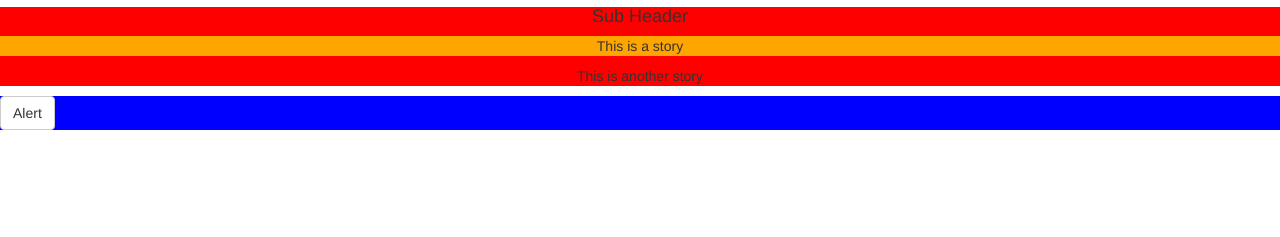
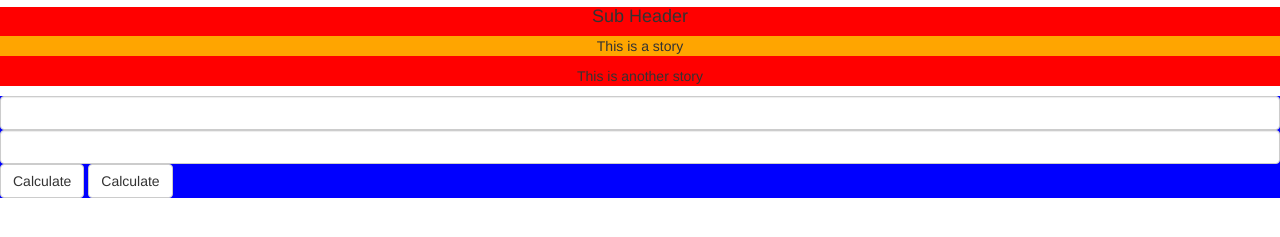
Before and after one commit to mjbaucas/HTML-Javascript-Playground, a plain HTML site: page index.html in a window 1280 px wide. Shown: the part 63-300 px from the top of the page. Drawn offline with nearby package versions, Linux system fonts and the light colour scheme.

Commit message:
Separated files into javascript, html and css files

```diff
--- a/index.html
+++ b/index.html
@@ -7,13 +7,20 @@
 
 	<link rel="stylesheet" href="https://maxcdn.bootstrapcdn.com/bootstrap/3.3.7/css/bootstrap.min.css" crossorigin="anonymous">
 
-	<!-- 	<script
+		<!-- local js -->
+		<script src="index.js" crossorigin="anonymous"></script>
+
+		<!-- jQuery -->
+		<script
 		  src="https://code.jquery.com/jquery-3.1.1.min.js"
 		  integrity="sha256-hVVnYaiADRTO2PzUGmuLJr8BLUSjGIZsDYGmIJLv2b8="
 		  crossorigin="anonymous">
 		</script>
 
-		<script src="https://maxcdn.bootstrapcdn.com/bootstrap/3.3.7/js/bootstrap.min.js" crossorigin="anonymous"></script> -->
+		<!-- Bootsctrap js -->
+		<script src="https://maxcdn.bootstrapcdn.com/bootstrap/3.3.7/js/bootstrap.min.js" crossorigin="anonymous"></script>
+
+
 </head>
 <body>
 	<!-- Title -->
@@ -31,13 +38,40 @@
 
 	<!-- Footer -->
 	<div class="footer">
-		<button class="btn btn-default" onclick="test('Jayson')">Alert</button>
+		<input type="number" class="form-control" id="numberOne">
+		<input type="number" class="form-control" id="numberTwo">
+		<button class="btn btn-default" onclick="calculate('add')">Calculate</button>
+		<button class="btn btn-default" onclick="calculate('subtract')">Calculate</button>
 	</div>
 </body>
 
 <script>
-	function test(name){
-		alert(name);
+	function calculate(type){
+		var numberOne = parseInt($("#numberOne").val());
+		var numberTwo = parseInt($("#numberTwo").val());
+		console.log(numberOne, numberTwo);
+		var answer;
+
+		if(type == "add"){
+			answer = add(numberOne, numberTwo);
+		}
+		else if(type == "subtract"){
+			answer = subtract(numberOne, numberTwo);
+		}
+
+		console.log(answer);
+	}
+
+	function add (a,b){
+		var c;
+		c = a + b;
+		return c;
+	}
+
+	function subtract (a,b){
+		var c;
+		c = a - b;
+		return c;
 	}
 </script>
 </html>
--- /dev/null
+++ b/index.js
@@ -0,0 +1,27 @@
+function calculate(type){
+		var numberOne = parseInt($("#numberOne").val());
+		var numberTwo = parseInt($("#numberTwo").val());
+		console.log(numberOne, numberTwo);
+		var answer;
+
+		if(type == "add"){
+			answer = add(numberOne, numberTwo);
+		}
+		else if(type == "subtract"){
+			answer = subtract(numberOne, numberTwo);
+		}
+
+		console.log(answer);
+	}
+
+function add (a,b){
+	var c;
+	c = a + b;
+	return c;
+}
+
+function subtract (a,b){
+	var c;
+	c = a - b;
+	return c;
+}
```
